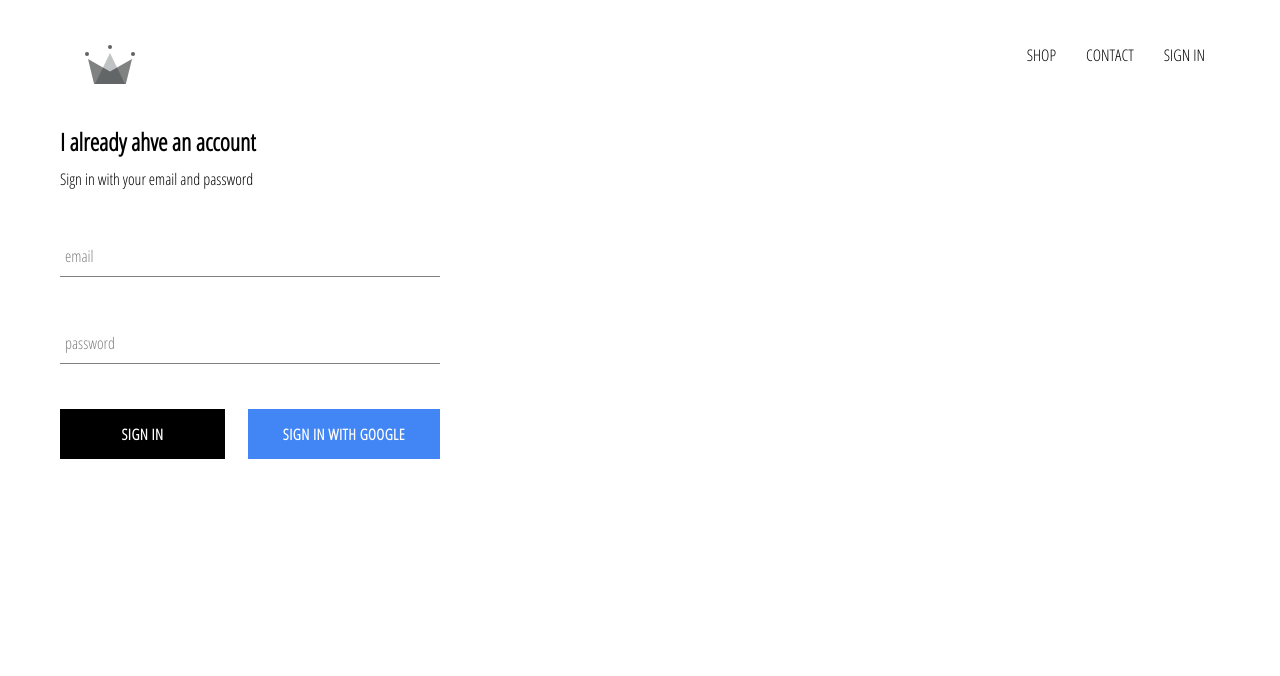
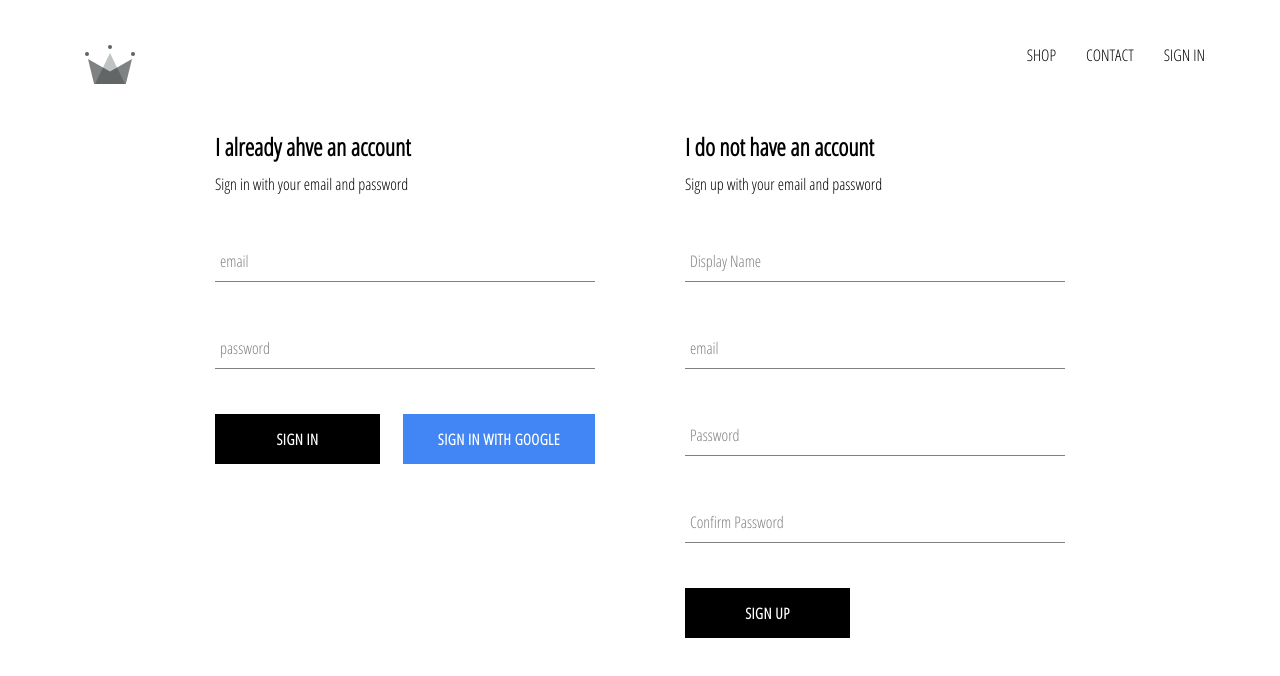
Before and after one commit to Tom-Ian/crwn-clothing, a React (Create React App) app: page /signin in a window 1280 px wide. Shown: the top 676 px of the page. Built offline with nearby package versions, Linux system fonts and the light colour scheme; no server answers.

Commit message:
implemented firebase utils, included ability to store authenticated users into our firestore database

```diff
--- a/src/App.js
+++ b/src/App.js
@@ -7,7 +7,7 @@
 import ShopPage from './pages/shop/shop.component'
 import Header from './components/header/header.component'
 import SignInAndSignUpPage from './pages/sign-in-and-sign-up/sign-in-and-sign-up.component'
-import { auth } from './firebase/firebase.utils';
+import { auth, createUserProfileDocument } from './firebase/firebase.utils';
 
 class App extends React.Component {
   constructor() {
@@ -21,9 +21,23 @@
   unsubscribeFromAuth = null;
 
   componentDidMount() {
-    this.unsubscribeFromAuth = auth.onAuthStateChanged(user => {
-      this.setState({ currentUser: user });
-      console.log(user);
+    this.unsubscribeFromAuth = auth.onAuthStateChanged(async userAuth => {
+      if(userAuth) {
+        const userRef = await createUserProfileDocument(userAuth);
+
+        userRef.onSnapshot(snapShot => {
+          this.setState({
+            currentUser: {
+              id: snapShot.id,
+              ...snapShot.data()
+            }
+          }, () => console.log(this.state))
+        });
+      }
+      else {
+        this.setState({currentUser: userAuth});
+      }
+
     });
   }
 
--- a/src/components/sign-in/sign-in.component.jsx
+++ b/src/components/sign-in/sign-in.component.jsx
@@ -58,8 +58,6 @@
 							Sign in with Google
 						</CustomButton>
 					</div>
-
-
 				</form>
 			</div>
 		)
--- /dev/null
+++ b/src/components/sign-up/sign-up.component.jsx
@@ -0,0 +1,101 @@
+import React from 'react';
+
+import FormInput from '../form-input/form-input.component';
+import CustomButton from '../custom-button/custom-button.component';
+
+import { auth, createUserProfileDocument } from '../../firebase/firebase.utils';
+
+import './sign-up.styles.scss';
+
+class SignUp extends React.Component {
+    constructor() {
+        super();
+
+        this.state = {
+            displayName: '',
+            email: '',
+            password: '',
+            confirmPassword: ''
+        }
+    }
+
+    handleSubmit = async event => {
+        event.preventDefault();
+
+        const {displayName, email, password, confirmPassword} = this.state;
+
+        if(password !== confirmPassword) {
+            alert("passwords don't match");
+            return;
+        }
+
+        try {
+            const { user } = await auth.createUserWithEmailAndPassword(email, password);
+
+            await createUserProfileDocument(user, { displayName });
+
+            this.setState({
+                displayName: '',
+                email: '',
+                password: '',
+                confirmPassword: ''
+            })
+
+        } catch (error) {
+            console.error(error);
+        }
+    }
+
+    handleChange = event => {
+        const { name, value } = event.target;
+
+        this.setState({ [name]: value });
+    }
+
+    render() {
+        const {displayName, email, password, confirmPassword} = this.state;
+        return(
+            <div className='sign-up'>
+                <h2 className='title'>I do not have an account</h2>
+                <span>Sign up with your email and password</span>
+                <form className='sign-up-form' onSubmit={this.handleSubmit}>
+                    <FormInput
+                        type='text'
+                        name='displayName'
+                        value={displayName}
+                        onChange={this.handleChange}
+                        label='Display Name'
+                        required
+                    />
+                    <FormInput
+                        type='email'
+                        name='email'
+                        value={email}
+                        onChange={this.handleChange}
+                        label='email'
+                        required
+                    />
+                    <FormInput
+                        type='password'
+                        name='password'
+                        value={password}
+                        onChange={this.handleChange}
+                        label='Password'
+                        required
+                    />
+                    <FormInput
+                        type='password'
+                        name='confirmPassword'
+                        value={confirmPassword}
+                        onChange={this.handleChange}
+                        label='Confirm Password'
+                        required
+                    />
+                    <CustomButton type='submit'>SIGN UP</CustomButton>
+                </form>
+            </div>
+        )
+    }
+}
+
+export default SignUp;
--- /dev/null
+++ b/src/components/sign-up/sign-up.styles.scss
@@ -0,0 +1,9 @@
+.sign-up {
+    display: flex;
+    flex-direction: column;
+    width: 380px;
+
+    .title {
+        margin: 10px 0;
+    }
+}
--- a/src/firebase/firebase.utils.js
+++ b/src/firebase/firebase.utils.js
@@ -12,6 +12,34 @@
     measurementId: "G-ZTBQWGWPW2"
 };
 
+export const createUserProfileDocument = async (userAuth, additionalData) => {
+    if(!userAuth) return;
+
+    const userRef = firestore.doc(`users/${userAuth.uid}`);
+
+    const snapShot = await userRef.get();
+
+    if(!snapShot.exists) {
+        const { displayName, email } = userAuth;
+        const createdAt = new Date();
+
+        try {
+            await userRef.set(
+                {
+                    displayName,
+                    email,
+                    createdAt,
+                    ...additionalData
+                }
+            )
+        } catch(error) {
+            console.log('error creating user', error.message);
+        }
+    }
+
+    return userRef;
+}
+
 firebase.initializeApp(config);
 
 export const auth = firebase.auth();
--- a/src/pages/sign-in-and-sign-up/sign-in-and-sign-up.component.jsx
+++ b/src/pages/sign-in-and-sign-up/sign-in-and-sign-up.component.jsx
@@ -1,12 +1,14 @@
 import React from 'react';
 
 import SignIn from '../../components/sign-in/sign-in.component'
+import SignUp from '../../components/sign-up/sign-up.component'
 
 import './sign-in-and-sign-up.styles.scss';
 
 const SignInAndSignUpPage = () => (
     <div className='sign-in-and-sign-up'>
-			<SignIn />
+        <SignIn />
+        <SignUp />
     </div>
 )
 
--- a/src/pages/sign-in-and-sign-up/sign-in-and-sign-up.styles.scss
+++ b/src/pages/sign-in-and-sign-up/sign-in-and-sign-up.styles.scss
@@ -0,0 +1,6 @@
+.sign-in-and-sign-up {
+    width: 850px;
+    display: flex;
+    justify-content: space-between;
+    margin: 30px auto;
+}
```
Also changed, not shown: 1 other file (tests, documents, lock files or other folders).
